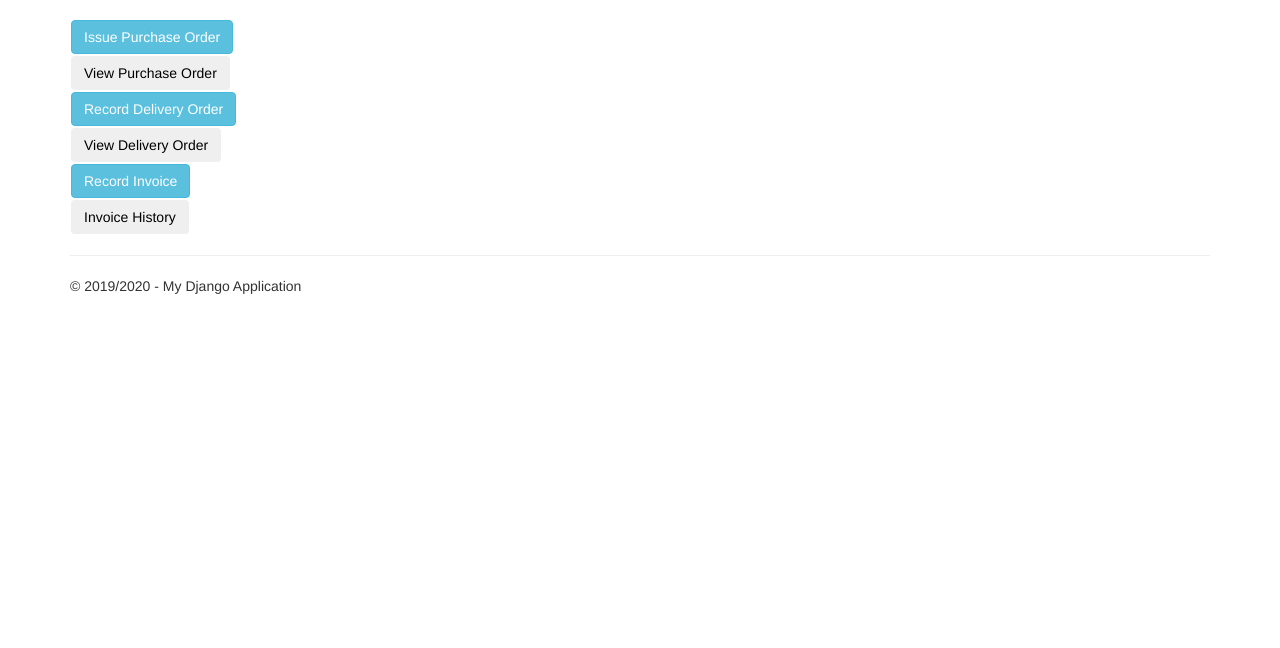
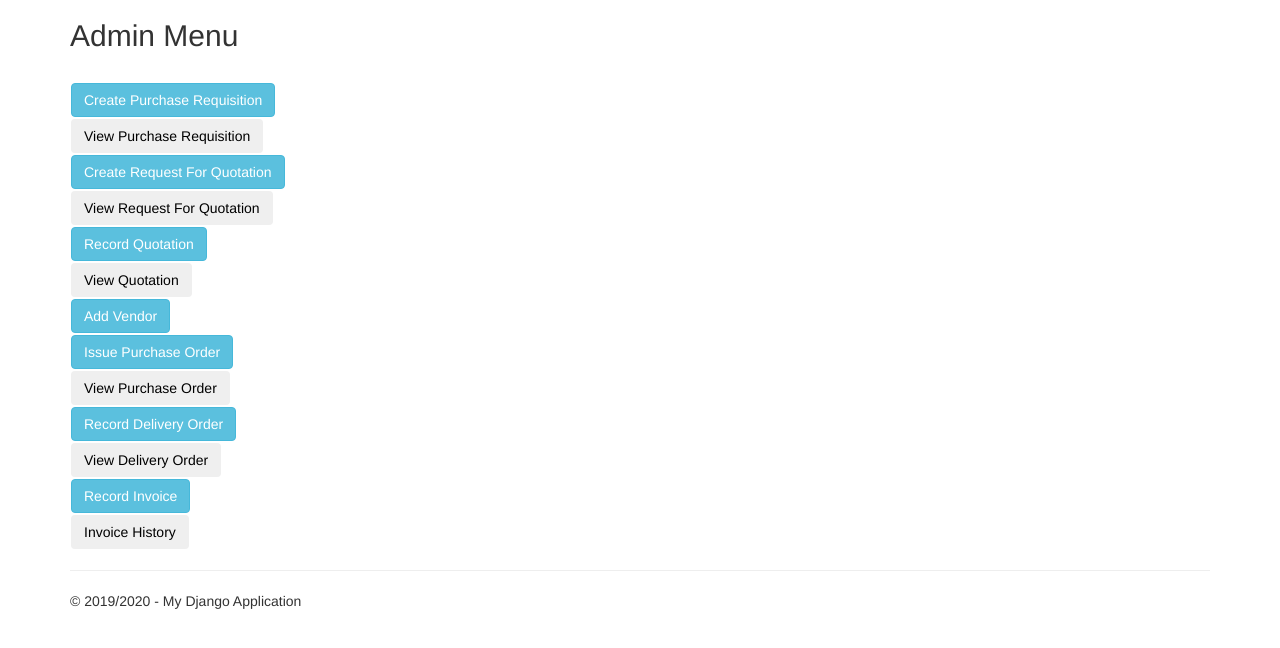
Before and after one commit to Fullerfort/Group-14, a Django app: page /menu in a window 1280 px wide. Shown: the part 71-719 px from the top of the page. Run offline with Django 3.2, Linux system fonts and the light colour scheme; a user stored in the database is signed in; some libraries are stand-ins or nearby versions.

Commit message:
Updating the menu.html
 - Adding the superuser so that the superuser can access all the module
 - Removing the vendor page from the Manager module and adding it into the superuser

```diff
--- a/Purchasing System t1920/Purchasing System/app/templates/app/menu.html
+++ b/Purchasing System t1920/Purchasing System/app/templates/app/menu.html
@@ -10,6 +10,8 @@
          <h2>Manager Menu</h2>
     {% elif is_finance %}
          <h2>Finance Menu</h2>
+    {% else %}
+        <h2>Admin Menu</h2>
     {% endif %}
 
     <br />
@@ -51,13 +53,7 @@
         <button type="submit" class="btn btn-outline-info waves-effect">View Quotation</button><br />
     </form>
         </td></tr>
-        <tr><td>
-    <form class="margintop" action='vendor_create' method="GET">
-        <button type="submit" class="btn btn-info">Add Vendor</button><br />
-    </form>
-        </td></tr>
-    {% else %}
-
+    {% elif is_finance %}
         <tr><td>
     <form class="margintop" action='purchaseorderform' method='GET'>
         <button type="submit" class="btn btn-info">Issue Purchase Order</button><br />
@@ -93,6 +89,82 @@
         <button type="submit" class="btn btn-outline-info waves-effect">Invoice History</button><br />
     </form>
         </td></tr>
+    {% else %}
+        <tr><td>
+    <form class="margintop" action='purchaserequisitionform' method='GET'>
+        <button type="submit" class="btn btn-info">Create Purchase Requisition</button><br />
+    </form>
+            </td></tr>
+
+        <tr><td>
+    <form class="margintop" action='purchaserequisitionhistory' method='GET'>
+        <button type="submit" class="btn btn-outline-info waves-effect">View Purchase Requisition</button><br />
+    </form>
+        </td></tr>
+
+        <tr><td>
+    <form class="margintop" action='requestforquotationform' method='GET'>
+        <button type="submit" class="btn btn-info">Create Request For Quotation</button><br />
+    </form>
+        </td></tr>
+
+        <tr><td>
+    <form class="margintop" action='requestforquotationhistory' method='GET'>
+        <button type="submit" class="btn btn-outline-info waves-effect">View Request For Quotation</button><br />
+    </form>
+        </td></tr>
+
+        <tr><td>
+    <form class="margintop" action='quotationform' method='GET'>
+        <button type="submit" class="btn btn-info">Record Quotation</button><br />
+    </form>
+        </td></tr>
+
+        <tr><td>
+    <form class="margintop" action='quotationhistory' method='GET'>
+        <button type="submit" class="btn btn-outline-info waves-effect">View Quotation</button><br />
+    </form>
+        </td></tr>
+        <tr><td>
+    <form class="margintop" action='vendor_create' method="GET">
+        <button type="submit" class="btn btn-info">Add Vendor</button><br />
+    </form>
+        </td></tr>
+
+        <tr><td>
+    <form class="margintop" action='purchaseorderform' method='GET'>
+        <button type="submit" class="btn btn-info">Issue Purchase Order</button><br />
+    </form>
+        </td></tr>
+
+        <tr><td>
+    <form class="margintop" action='purchaseorderhistory' method='GET'>
+        <button type="submit" class="btn btn-outline-info waves-effect">View Purchase Order</button><br />
+    </form>
+        </td></tr>
+
+        <tr><td>
+    <form class="margintop" action='deliveryorderform' method='GET'>
+        <button type="submit" class="btn btn-info">Record Delivery Order</button><br />
+    </form>
+        </td></tr>
+
+        <tr><td>
+    <form class="margintop" action='deliveryorderhistory' method='GET'>
+        <button type="submit" class="btn btn-outline-info waves-effect">View Delivery Order</button><br />
+    </form>
+        </td></tr>
+        <tr><td>
+    <form class="margintop" action='invoiceform' method='GET'>
+        <button type="submit" class="btn btn-info">Record Invoice</button><br />
+    </form>
+        </td></tr>
+
+        <tr><td>
+    <form class="margintop" action='invoicehistory' method='GET'>
+        <button type="submit" class="btn btn-outline-info waves-effect">Invoice History</button><br />
+    </form>
+        </td></tr>
     {% endif %}
     </table>
 </div>
```
